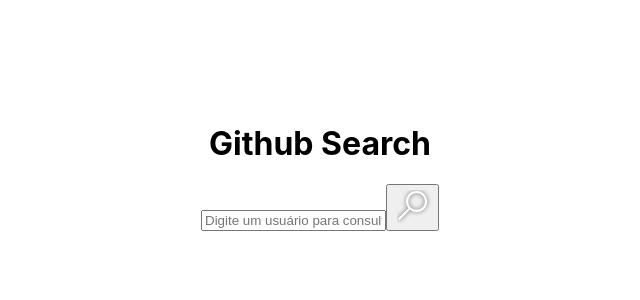
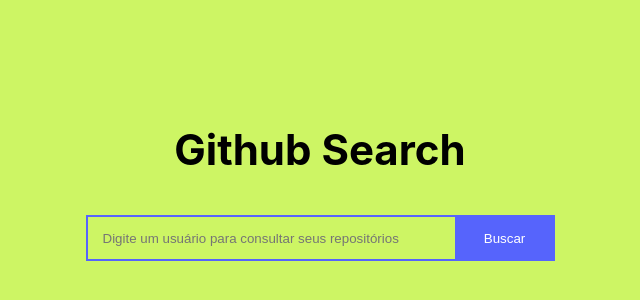
Before and after one commit to lorena-rabelo/github-search, a React (Create React App) app: page / in a window 1280 px wide. Shown: the part 116-416 px from the top of the page, without its empty margins (320-960 px from the left). Built offline with nearby package versions, Linux system fonts and the light colour scheme.

Commit message:
CSS do projeto feito

```diff
--- a/package.json
+++ b/package.json
@@ -3,6 +3,9 @@
   "version": "0.1.0",
   "private": true,
   "dependencies": {
+    "@fortawesome/fontawesome-free": "^5.13.1",
+    "@fortawesome/fontawesome-svg-core": "^1.2.29",
+    "@fortawesome/react-fontawesome": "^0.1.11",
     "@testing-library/jest-dom": "^4.2.4",
     "@testing-library/react": "^9.3.2",
     "@testing-library/user-event": "^7.1.2",
--- a/src/components/Profile/index.js
+++ b/src/components/Profile/index.js
@@ -1,4 +1,5 @@
 import React from 'react'
+import './styles.css'
 
 const Profile = ({
   url,
@@ -10,14 +11,14 @@
   following
 }) => {
   return (
-    <div className="perfil__container">
-      <img src={url} alt={`${name} user`}></img>
+    <div className="profile__container">
+      <img src={url} alt={`${name} user`} className="profile__img"></img>
       <h2>{name} </h2>
       <p>{bio}</p>
       <p>{location}</p>
-      <p>{public_repos}</p>
-      <p>{followers}</p>
-      <p>{following}</p>
+      <p>{public_repos} Repositórios</p>
+      <p>{followers} Seguidores</p>
+      <p>{following} Seguindo</p>
     </div>
   )
 
--- a/src/components/Profile/styles.css
+++ b/src/components/Profile/styles.css
@@ -0,0 +1,10 @@
+.profile__container{
+  max-width: 300px;
+}
+
+.profile__img{
+  max-width: 200px;
+  max-height: 200px;
+  object-fit: cover;
+  /* border-radius: 4px; */
+}
--- a/src/components/Repos/index.js
+++ b/src/components/Repos/index.js
@@ -1,14 +1,23 @@
 import React from 'react'
+import StarIcon from '../../assets/icons/star-icon.svg'
+
+import './styles.css'
 
 const Repositories = ({ repos }) => {
   return (
     <div>
-     { repos.map((repo, index) => {
-       return (
-           <div>
-          <h3>{repo.name}</h3>
-          <p>{repo.description}</p>
-         </div>)
+      {repos.map((repo, index) => {
+        return (
+          <div className="repo--card">
+            <a href={repo.html_url} target="blank">
+              <h2>{repo.name}</h2>
+              <p>{repo.description}</p>
+              <div className="star-count">
+                <img src={StarIcon} alt="star"></img>
+                <p>{repo.stargazers_count}</p>
+              </div>
+            </a>
+          </div>)
         // console.log(repo.name)
       })}
     </div>
--- a/src/components/Repos/styles.css
+++ b/src/components/Repos/styles.css
@@ -0,0 +1,26 @@
+.repo--card{
+  border: 2px solid black;
+  padding: 15px 25px;
+  margin: 20px;
+  background-color: #CDF564;
+  transition: color .4s;
+  /* border-radius:4px */
+}
+.repo--card:first-child{
+  margin-top:0;
+}
+.repo--card:hover{
+cursor: pointer;
+background-color: black;
+color:white;
+transition: color .4s;
+transition: background-color .4s;
+}
+
+.star-count{
+  display: flex;
+}
+
+.star-count p{
+  margin-left: 10px;
+}
--- a/src/components/SearchBar/index.js
+++ b/src/components/SearchBar/index.js
@@ -1,12 +1,11 @@
 import React from 'react'
-import SearchIcon from "../../assets/icons/search-icon.svg";
 import "./styles.css";
 
 const SearchBar = ({onChange, value, onClick}) => {
   return (
     <div className="searchBar-container">
       <input type="text" placeholder="Digite um usuário para consultar seus repositórios" value={value} onChange={onChange} />
-      <button className="button" onClick={onClick}><img src={SearchIcon} alt="search icon"></img></button>
+      <button className="button" onClick={onClick}>Buscar</button>
     </div >
   )
 }
--- a/src/components/SearchBar/styles.css
+++ b/src/components/SearchBar/styles.css
@@ -0,0 +1,24 @@
+h1 {
+  font-size: 42px;
+}
+
+input {
+  height: 40px;
+  width: 350px;
+  padding-left: 15px;
+  border: 2px solid #5664FC;
+  border-right: none;
+  background-color:  #CDF564;
+}
+
+input:focus {
+color: #313131
+}
+
+button {
+  height: 46px;
+  width: 100px;
+  background-color: #5664FC;
+  border: none;
+  color:white;
+}
--- a/src/pages/Home/styles.css
+++ b/src/pages/Home/styles.css
@@ -1,3 +1,8 @@
+body {
+  background-color: #CDF564;
+  color:black
+}
+
 .main-container {
   text-align: center;
   margin-top: 30vh;
--- a/src/pages/Result/index.js
+++ b/src/pages/Result/index.js
@@ -32,7 +32,8 @@
     const { user, repos } = this.state;
     console.log(user.avatar_url)
     return (
-      <main >
+      <main>
+        <h1>Repositório</h1>
         <div className="content">
           <Profile
             url={user.avatar_url}
@@ -43,10 +44,8 @@
             followers={user.followers}
             following={user.following}
           />
-         <Repositories
-         repos={repos}/>
-
-
+          <Repositories
+            repos={repos} />
         </div>
       </main>
     );
--- a/src/pages/Result/styles.css
+++ b/src/pages/Result/styles.css
@@ -1,3 +1,21 @@
+/*
+body {
+  background-color: #F7E32D;
+} */
+a{
+  text-decoration: none;
+  color:inherit
+}
 .content {
   display: flex;
+  justify-content: center;
 }
+/*
+main {
+  text-align: center;
+} */
+
+h1 {
+  text-align: center;
+  margin: 80px auto 40px auto;
+}
```
Also changed, not shown: src/assets/icons/search-icon.svg (deleted), 1 other file (tests, documents, lock files or other folders).
